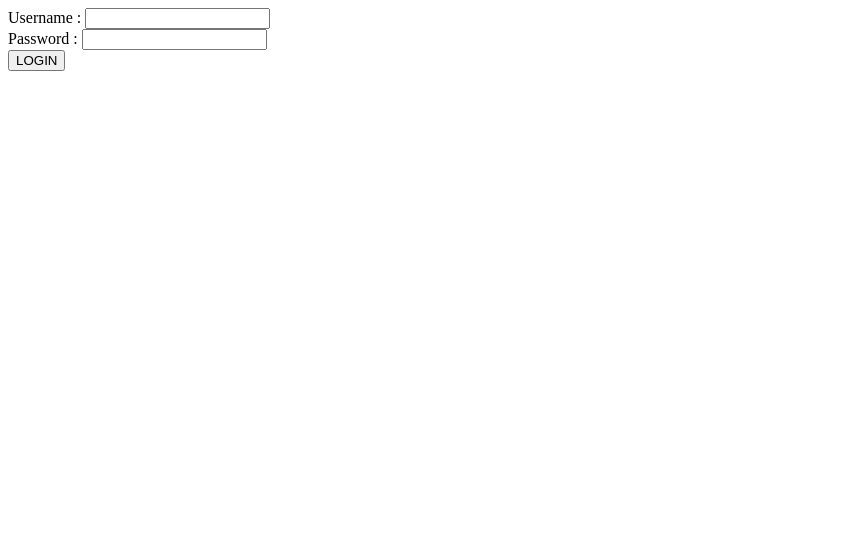
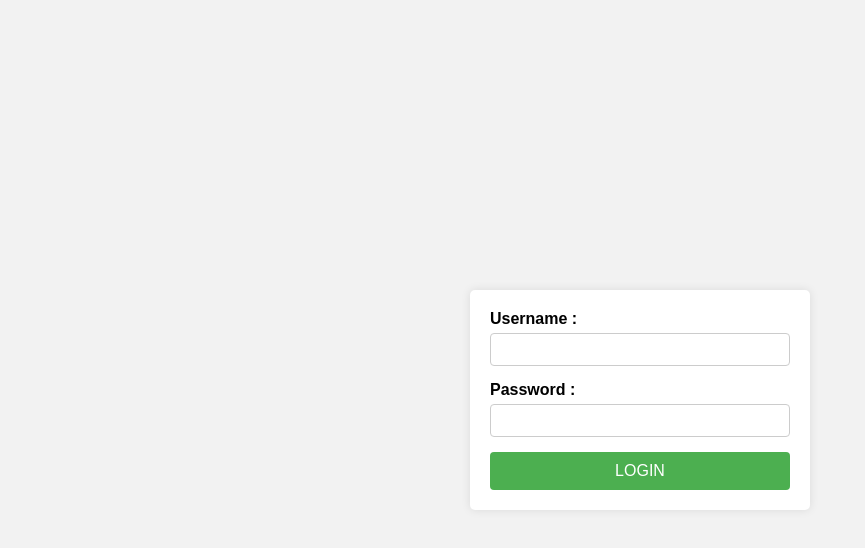
Before and after one commit to DamarAureva/MK3A, a plain HTML site: page login.html in a window 1280 px wide. Shown: the whole page, without its empty margins (0-865 px from the left). Drawn offline with Linux system fonts and the light colour scheme.

Commit message:
add fitur css

```diff
--- /dev/null
+++ b/asset/css/style.css
@@ -0,0 +1,51 @@
+/* CSS untuk halaman login */
+body {
+    font-family: Arial, sans-serif;
+    background-color: #f2f2f2;
+    display: flex;
+    justify-content: center;
+    align-items: center;
+    height: 100vh;
+    margin: 0;
+}
+
+form {
+    background-color: #ffffff;
+    padding: 20px;
+    border-radius: 5px;
+    box-shadow: 0px 0px 10px rgba(0, 0, 0, 0.1);
+    width: 300px;
+}
+
+div {
+    margin-bottom: 15px;
+}
+
+label {
+    display: block;
+    margin-bottom: 5px;
+    font-weight: bold;
+}
+
+input[type="text"] {
+    width: 100%;
+    padding: 8px;
+    border: 1px solid #ccc;
+    border-radius: 4px;
+    box-sizing: border-box;
+}
+
+button {
+    width: 100%;
+    padding: 10px;
+    background-color: #4CAF50;
+    color: white;
+    border: none;
+    border-radius: 4px;
+    cursor: pointer;
+    font-size: 16px;
+}
+
+button:hover {
+    background-color: #45a049;
+}
--- a/login.html
+++ b/login.html
@@ -4,6 +4,7 @@
     <meta charset="UTF-8">
     <meta name="viewport" content="width=device-width, initial-scale=1.0">
     <title>Document</title>
+    <link rel="stylesheet" href="asset/css/style.css">
 </head>
 <body>
     <form id="loginForm">
```
